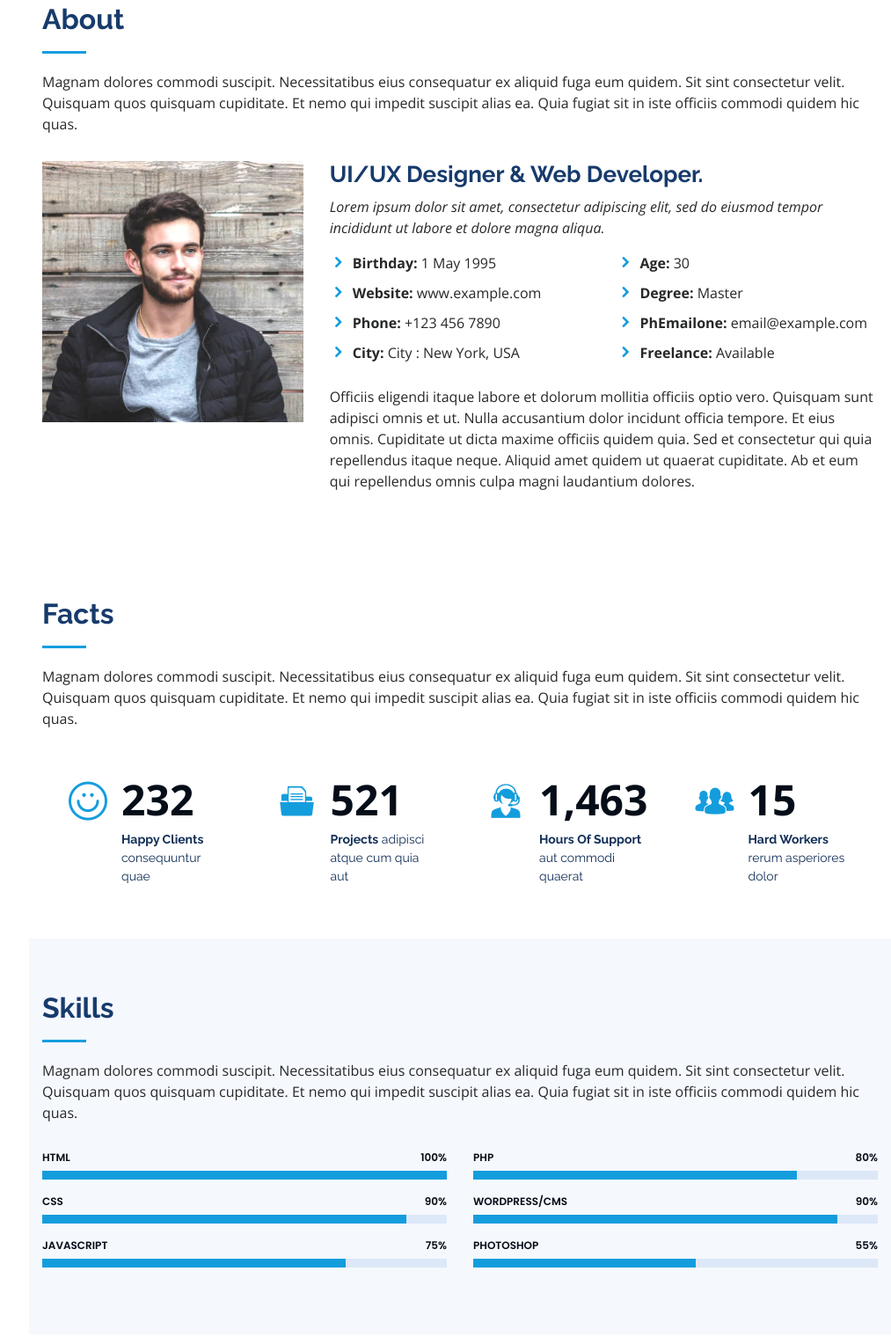
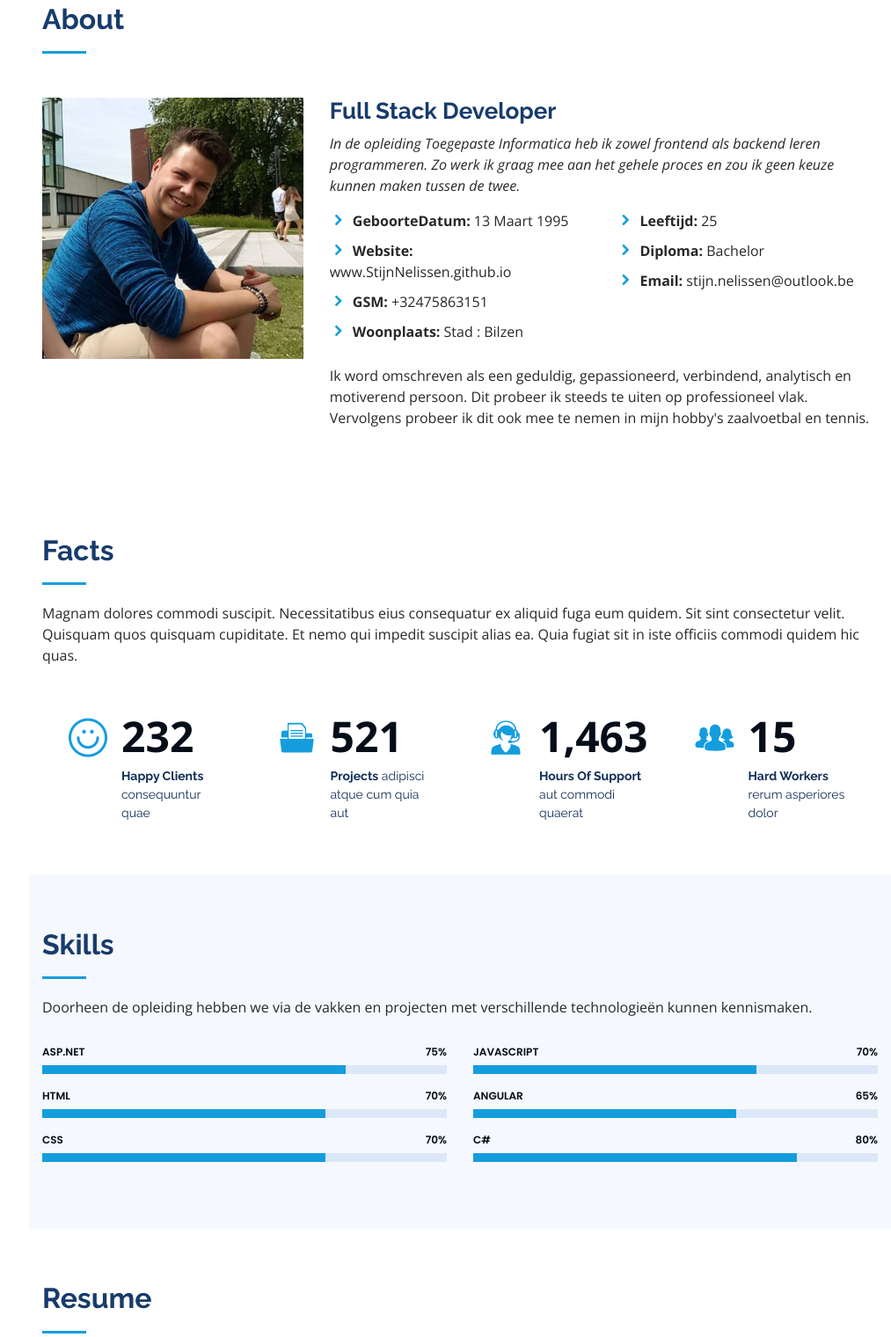
Before and after one commit to StijnNelissen/StijnNelissen.github.io, a plain HTML site: page index.html in a window 1280 px wide. Shown: the part 857-2377 px from the top of the page at 88% size, without its empty margins (267-1280 px from the left). Drawn offline with nearby package versions, Linux system fonts and the light colour scheme.

Commit message:
adjusted information

```diff
--- a/assets/css/style.css
+++ b/assets/css/style.css
@@ -211,8 +211,9 @@ h1, h2, h3, h4, h5, h6 {
 #hero {
   width: 100%;
   height: 100vh;
-  background: url("../img/hero-bg.jpg") top center;
-  background-size: cover;
+  background: url("../img/Pictures/Omslag3.jpg") top center;
+  background-size: 70%;
+  background-repeat: no-repeat;
 }
 
 #hero:before {
--- a/index.html
+++ b/index.html
@@ -45,8 +45,8 @@
     <div class="d-flex flex-column">
 
       <div class="profile">
-        <img src="assets/img/profile-img.jpg" alt="" class="img-fluid rounded-circle">
-        <h1 class="text-light"><a href="index.html">Alex Smith</a></h1>
+        <img src="assets/img/Pictures/ProfielFoto.jpg" alt="" class="img-fluid rounded-circle">
+        <h1 class="text-light"><a href="index.html">Stijn Nelissen</a></h1>
         <div class="social-links mt-3 text-center">
           <a href="#" class="twitter"><i class="bx bxl-twitter"></i></a>
           <a href="#" class="facebook"><i class="bx bxl-facebook"></i></a>
@@ -75,8 +75,8 @@
   <!-- ======= Hero Section ======= -->
   <section id="hero" class="d-flex flex-column justify-content-center align-items-center">
     <div class="hero-container" data-aos="fade-in">
-      <h1>Alex Smith</h1>
-      <p>I'm <span class="typed" data-typed-items="Designer, Developer, Freelancer, Photographer"></span></p>
+      <h1>Stijn Nelissen</h1>
+      <p> <span class="typed" data-typed-items="Full Stack Devoloper, Teamspeler, gedreven"></span></p>
     </div>
   </section><!-- End Hero -->
 
@@ -88,40 +88,37 @@
 
         <div class="section-title">
           <h2>About</h2>
-          <p>Magnam dolores commodi suscipit. Necessitatibus eius consequatur ex aliquid fuga eum quidem. Sit sint consectetur velit. Quisquam quos quisquam cupiditate. Et nemo qui impedit suscipit alias ea. Quia fugiat sit in iste officiis commodi quidem hic quas.</p>
+
         </div>
 
         <div class="row">
           <div class="col-lg-4" data-aos="fade-right">
-            <img src="assets/img/profile-img.jpg" class="img-fluid" alt="">
+            <img src="assets/img/Pictures/ProfielFoto.jpg" class="img-fluid" alt="">
           </div>
           <div class="col-lg-8 pt-4 pt-lg-0 content" data-aos="fade-left">
-            <h3>UI/UX Designer &amp; Web Developer.</h3>
+            <h3>Full Stack Developer</h3>
             <p class="font-italic">
-              Lorem ipsum dolor sit amet, consectetur adipiscing elit, sed do eiusmod tempor incididunt ut labore et dolore
-              magna aliqua.
+              In de opleiding Toegepaste Informatica heb ik zowel frontend als backend leren programmeren. Zo werk ik graag mee aan het gehele proces en zou ik geen keuze kunnen maken tussen de twee.
             </p>
             <div class="row">
               <div class="col-lg-6">
                 <ul>
-                  <li><i class="icofont-rounded-right"></i> <strong>Birthday:</strong> 1 May 1995</li>
-                  <li><i class="icofont-rounded-right"></i> <strong>Website:</strong> www.example.com</li>
-                  <li><i class="icofont-rounded-right"></i> <strong>Phone:</strong> +123 456 7890</li>
-                  <li><i class="icofont-rounded-right"></i> <strong>City:</strong> City : New York, USA</li>
+                  <li><i class="icofont-rounded-right"></i> <strong>GeboorteDatum:</strong> 13 Maart 1995</li>
+                  <li><i class="icofont-rounded-right"></i> <strong>Website:</strong> www.StijnNelissen.github.io</li>
+                  <li><i class="icofont-rounded-right"></i> <strong>GSM:</strong> +32475863151</li>
+                  <li><i class="icofont-rounded-right"></i> <strong>Woonplaats:</strong> Stad : Bilzen</li>
                 </ul>
               </div>
               <div class="col-lg-6">
                 <ul>
-                  <li><i class="icofont-rounded-right"></i> <strong>Age:</strong> 30</li>
-                  <li><i class="icofont-rounded-right"></i> <strong>Degree:</strong> Master</li>
-                  <li><i class="icofont-rounded-right"></i> <strong>PhEmailone:</strong> email@example.com</li>
-                  <li><i class="icofont-rounded-right"></i> <strong>Freelance:</strong> Available</li>
+                  <li><i class="icofont-rounded-right"></i> <strong>Leeftijd:</strong> 25</li>
+                  <li><i class="icofont-rounded-right"></i> <strong>Diploma:</strong> Bachelor</li>
+                  <li><i class="icofont-rounded-right"></i> <strong>Email:</strong> stijn.nelissen@outlook.be</li>
                 </ul>
               </div>
             </div>
             <p>
-              Officiis eligendi itaque labore et dolorum mollitia officiis optio vero. Quisquam sunt adipisci omnis et ut. Nulla accusantium dolor incidunt officia tempore. Et eius omnis.
-              Cupiditate ut dicta maxime officiis quidem quia. Sed et consectetur qui quia repellendus itaque neque. Aliquid amet quidem ut quaerat cupiditate. Ab et eum qui repellendus omnis culpa magni laudantium dolores.
+              Ik word omschreven als een geduldig, gepassioneerd, verbindend, analytisch en motiverend persoon. Dit probeer ik steeds te uiten op professioneel vlak. Vervolgens probeer ik dit ook mee te nemen in mijn hobby's zaalvoetbal en tennis.
             </p>
           </div>
         </div>
@@ -183,7 +180,7 @@
 
         <div class="section-title">
           <h2>Skills</h2>
-          <p>Magnam dolores commodi suscipit. Necessitatibus eius consequatur ex aliquid fuga eum quidem. Sit sint consectetur velit. Quisquam quos quisquam cupiditate. Et nemo qui impedit suscipit alias ea. Quia fugiat sit in iste officiis commodi quidem hic quas.</p>
+          <p>Doorheen de opleiding hebben we via de vakken en projecten met verschillende technologieën kunnen kennismaken.</p>
         </div>
 
         <div class="row skills-content">
@@ -191,23 +188,23 @@
           <div class="col-lg-6" data-aos="fade-up">
 
             <div class="progress">
-              <span class="skill">HTML <i class="val">100%</i></span>
+              <span class="skill">ASP.NET<i class="val">75%</i></span>
               <div class="progress-bar-wrap">
-                <div class="progress-bar" role="progressbar" aria-valuenow="100" aria-valuemin="0" aria-valuemax="100"></div>
+                <div class="progress-bar" role="progressbar" aria-valuenow="75" aria-valuemin="0" aria-valuemax="100"></div>
               </div>
             </div>
 
             <div class="progress">
-              <span class="skill">CSS <i class="val">90%</i></span>
+              <span class="skill">HTML<i class="val">70%</i></span>
               <div class="progress-bar-wrap">
-                <div class="progress-bar" role="progressbar" aria-valuenow="90" aria-valuemin="0" aria-valuemax="100"></div>
+                <div class="progress-bar" role="progressbar" aria-valuenow="70" aria-valuemin="0" aria-valuemax="100"></div>
               </div>
             </div>
 
             <div class="progress">
-              <span class="skill">JavaScript <i class="val">75%</i></span>
+              <span class="skill">CSS <i class="val">70%</i></span>
               <div class="progress-bar-wrap">
-                <div class="progress-bar" role="progressbar" aria-valuenow="75" aria-valuemin="0" aria-valuemax="100"></div>
+                <div class="progress-bar" role="progressbar" aria-valuenow="70" aria-valuemin="0" aria-valuemax="100"></div>
               </div>
             </div>
 
@@ -216,23 +213,23 @@
           <div class="col-lg-6" data-aos="fade-up" data-aos-delay="100">
 
             <div class="progress">
-              <span class="skill">PHP <i class="val">80%</i></span>
+              <span class="skill">JavaScript <i class="val">70%</i></span>
               <div class="progress-bar-wrap">
-                <div class="progress-bar" role="progressbar" aria-valuenow="80" aria-valuemin="0" aria-valuemax="100"></div>
+                <div class="progress-bar" role="progressbar" aria-valuenow="70" aria-valuemin="0" aria-valuemax="100"></div>
               </div>
             </div>
 
             <div class="progress">
-              <span class="skill">WordPress/CMS <i class="val">90%</i></span>
+              <span class="skill">Angular<i class="val">65%</i></span>
               <div class="progress-bar-wrap">
-                <div class="progress-bar" role="progressbar" aria-valuenow="90" aria-valuemin="0" aria-valuemax="100"></div>
+                <div class="progress-bar" role="progressbar" aria-valuenow="65" aria-valuemin="0" aria-valuemax="100"></div>
               </div>
             </div>
 
             <div class="progress">
-              <span class="skill">Photoshop <i class="val">55%</i></span>
+              <span class="skill">C#<i class="val">80%</i></span>
               <div class="progress-bar-wrap">
-                <div class="progress-bar" role="progressbar" aria-valuenow="55" aria-valuemin="0" aria-valuemax="100"></div>
+                <div class="progress-bar" role="progressbar" aria-valuenow="80" aria-valuemin="0" aria-valuemax="100"></div>
               </div>
             </div>
 
```
Also changed, not shown: assets/img/Pictures/Foto_Stijn.jpg (added), assets/img/Pictures/ProfielFoto.jpg (added), 7 other files.
